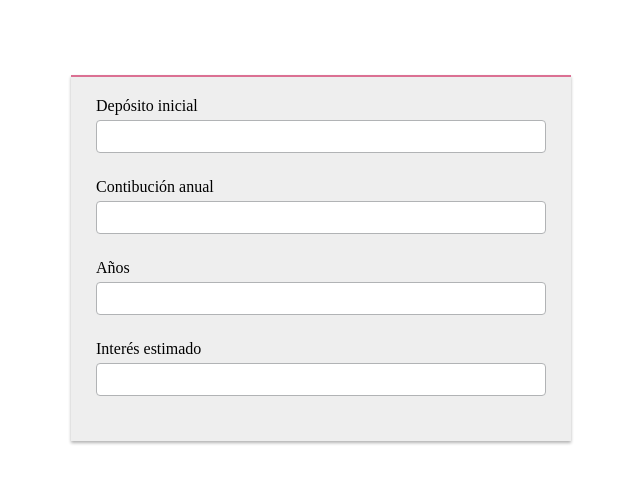
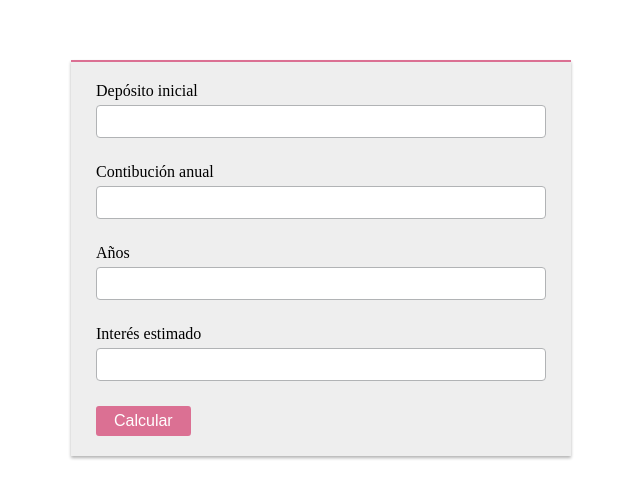
Before and after one commit to MariaJoseDiazCa/compound-interest-calculator, a React (Create React App) app: page / in a window 1280 px wide. Shown: the part 142-640 px from the top of the page, without its empty margins (319-959 px from the left). Built offline with nearby package versions, Linux system fonts and the light colour scheme.

Commit message:
ADD: Button component and Refactor

```diff
--- a/src/App.js
+++ b/src/App.js
@@ -1,14 +1,8 @@
-import Styled from "styled-components";
 import { Formik, Form } from "formik";
 import Section from "./components/Section";
 import Input from "./components/Input";
-
-const Container = Styled.div`
-display: flex;
-justify-content: center;
-height:100%;
-align-items: center;
-`;
+import Button from "./components/Button";
+import Container from "./components/Container";
 
 function App() {
   const handleSubmit = () => {};
@@ -29,6 +23,7 @@ function App() {
             <Input name="constribution" label="Contibución anual" />
             <Input name="years" label="Años" />
             <Input name="rate" label="Interés estimado" />
+            <Button>Calcular</Button>
           </Form>
         </Formik>
       </Section>
--- /dev/null
+++ b/src/components/Button.js
@@ -0,0 +1,13 @@
+import styled from "styled-components";
+
+const Button = styled.button`
+  background: palevioletred;
+  color: white;
+  font-size: 1em;
+  padding: 0.25em 1em;
+  border: 2px solid palevioletred;
+  border-radius: 3px;
+  cursor: pointer;
+`;
+
+export default Button;
--- /dev/null
+++ b/src/components/Container.js
@@ -0,0 +1,10 @@
+import styled from "styled-components";
+
+const Container = styled.div`
+  display: flex;
+  justify-content: center;
+  height: 100%;
+  align-items: center;
+`;
+
+export default Container;
```
